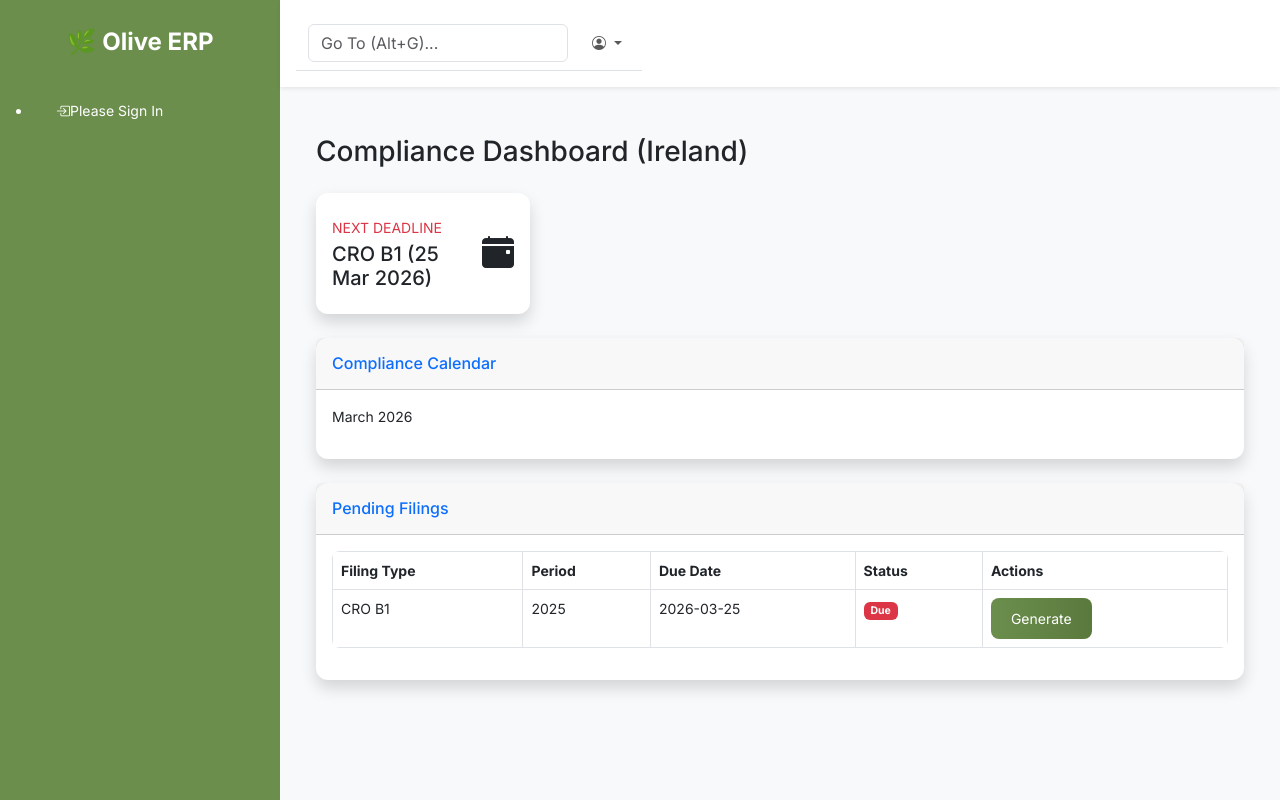
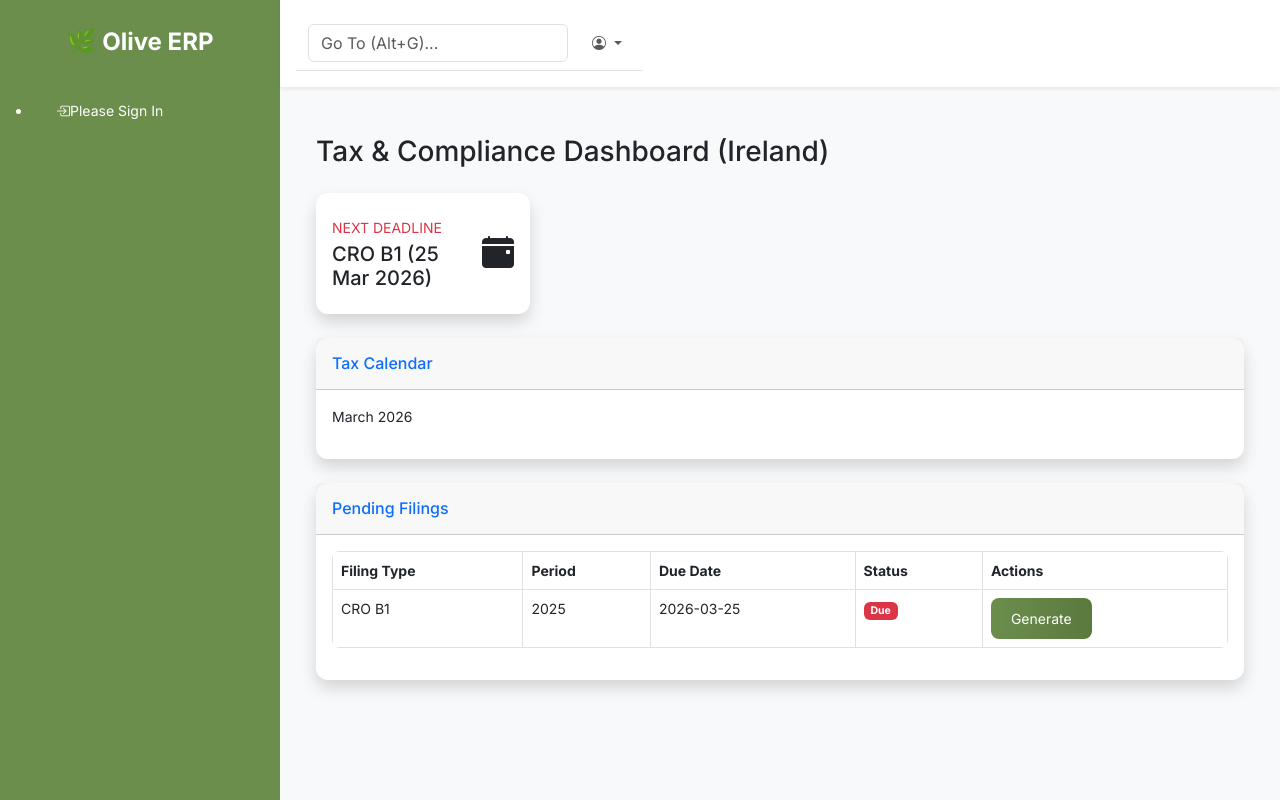
Before and after one commit to shajeebsh/olive_erp, a Django app: template templates/dashboard/compliance_dashboard.html in a window 1280 px wide. Run offline with Django 4.2, Linux system fonts and the light colour scheme; the template is opened without the code that fills it, so the values that code supplies are empty; some libraries are stand-ins or nearby versions.

Commit message:
Update menu name to Tax & Compliance
- Change menu name in core/context_processors.py
- Update function name to get_tax_engine_submenu
- Update template titles and headers
- Update audit_log filter option

```diff
--- a/core/context_processors.py
+++ b/core/context_processors.py
@@ -68,14 +68,14 @@
     if company and company.country_code:
         country = company.country_code
         modules.append({
-            'name': 'Compliance',
+            'name': 'Tax & Compliance',
             'icon': 'bi-shield-check',
-            'submenu': get_compliance_submenu(country)
+            'submenu': get_tax_engine_submenu(country)
         })
 
     return {'modules': modules, 'company': company}
 
-def get_compliance_submenu(country_code):
+def get_tax_engine_submenu(country_code):
     base_items = [{'name': '📋 Dashboard', 'url': 'tax_engine:dashboard'}]
 
     country_forms = {
--- a/templates/core/audit_log.html
+++ b/templates/core/audit_log.html
@@ -28,7 +28,7 @@
                                 <option value="inventory">Inventory</option>
                                 <option value="crm">CRM</option>
                                 <option value="hr">HR</option>
-                                <option value="compliance">Compliance</option>
+                                <option value="tax_engine">Tax & Compliance</option>
                             </select>
                         </div>
                         <div class="col-md-3">
--- a/templates/dashboard/compliance_dashboard.html
+++ b/templates/dashboard/compliance_dashboard.html
@@ -1,10 +1,10 @@
 {% extends 'base.html' %}
 
-{% block title %}Compliance Dashboard | Olive ERP{% endblock %}
+{% block title %}Tax & Compliance Dashboard | Olive ERP{% endblock %}
 
 {% block content %}
 <div class="container-fluid">
-    <h1 class="h3 mb-4 text-gray-800">Compliance Dashboard (Ireland)</h1>
+    <h1 class="h3 mb-4 text-gray-800">Tax & Compliance Dashboard (Ireland)</h1>
 
     <!-- Top Stats -->
     <div class="row">
@@ -31,7 +31,7 @@
         <div class="col-12">
             <div class="card shadow mb-4">
                 <div class="card-header py-3">
-                    <h6 class="m-0 font-weight-bold text-primary">Compliance Calendar</h6>
+                    <h6 class="m-0 font-weight-bold text-primary">Tax Calendar</h6>
                 </div>
                 <div class="card-body">
                     <!-- Calendar implementation would go here -->
--- a/templates/tax_engine/approval_workflow.html
+++ b/templates/tax_engine/approval_workflow.html
@@ -4,7 +4,7 @@
 <div class="container-fluid">
     <div class="row mb-4">
         <div class="col-12">
-            <h4 class="mb-4">✅ Compliance Approval Workflow</h4>
+            <h4 class="mb-4">✅ Tax & Compliance Approval Workflow</h4>
 
             <!-- Overall Progress -->
             <div class="card shadow mb-4">
--- a/templates/tax_engine/approvals.html
+++ b/templates/tax_engine/approvals.html
@@ -1,5 +1,5 @@
 {% extends "base.html" %}
-{% block title %}Compliance Approvals{% endblock %}
+{% block title %}Tax & Compliance Approvals{% endblock %}
 {% block content %}
 <div class="container-fluid py-4">
   <div class="d-flex justify-content-between align-items-center mb-4">
```
Also changed, not shown: templates/tax_engine/dashboard.html (+4 -4 lines).
